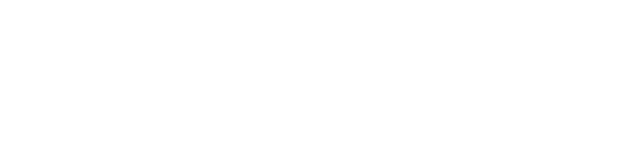
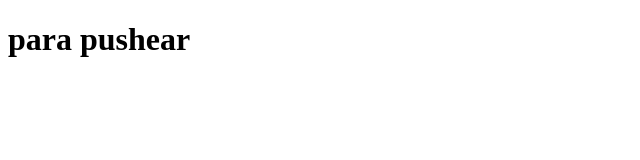
Before and after one commit to Rafatrucco/RepositorioDeEjemplo, a plain HTML site: page index.html in a window 1280 px wide. Shown: the whole page, without its empty margins (0-640 px from the left). Drawn offline with Linux system fonts and the light colour scheme.

Commit message:
ahora si se mergeo y se agrego titulo

```diff
--- a/index.html
+++ b/index.html
@@ -7,6 +7,6 @@
     <title>Document</title>
 </head>
 <body>
-
+    <h1>para pushear</h1>
 </body>
 </html>
```
